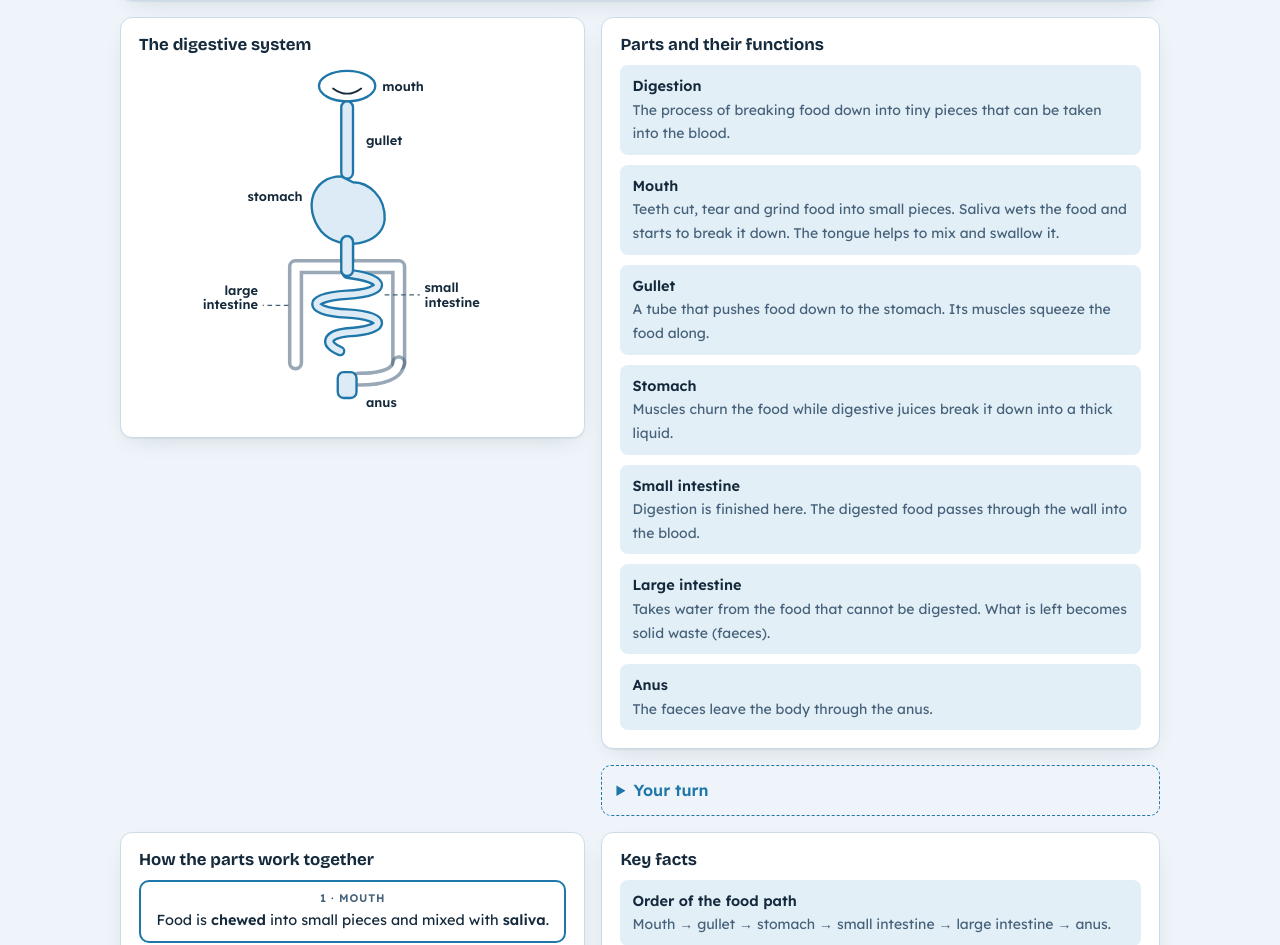
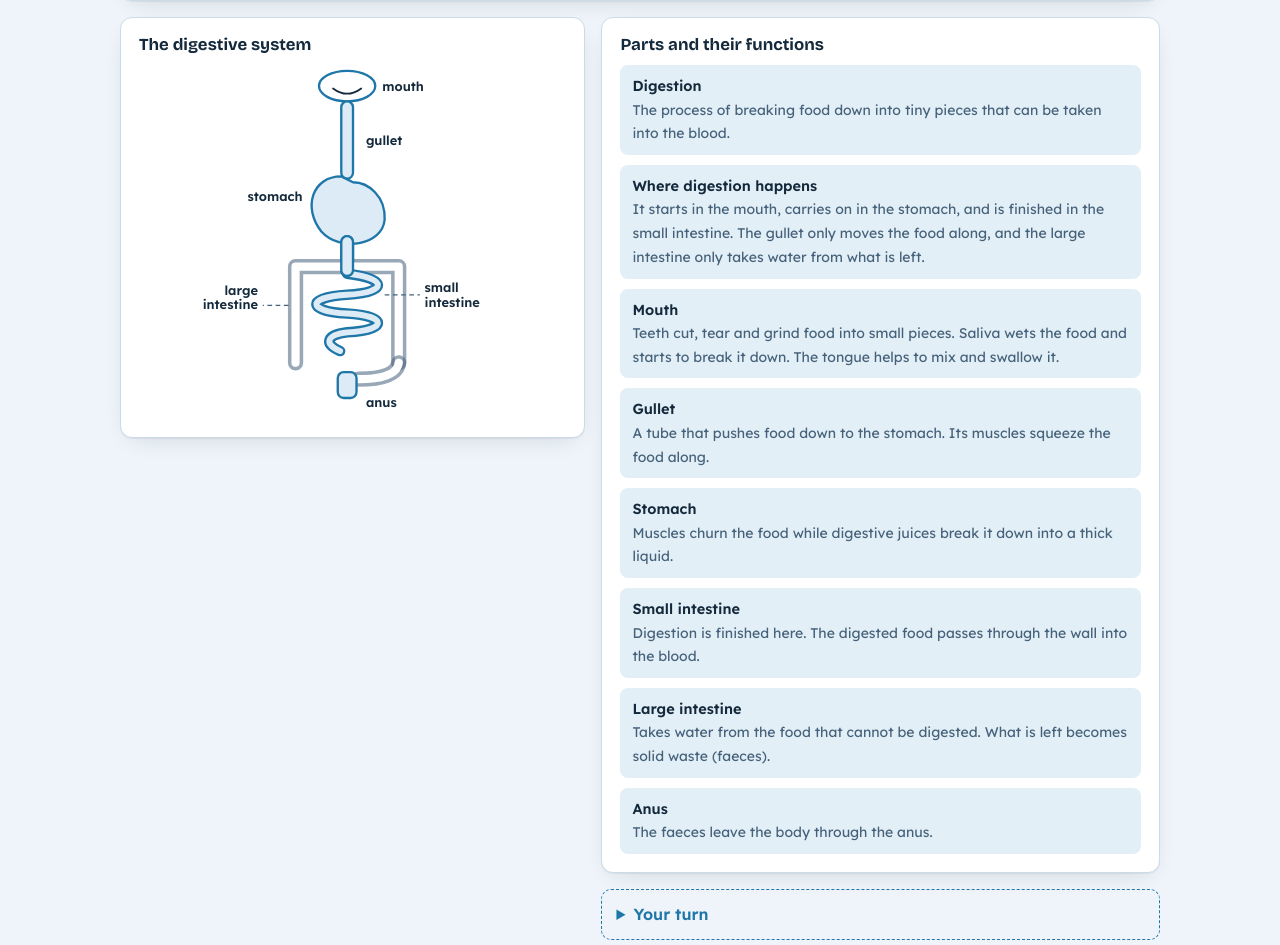
Before and after one commit to jicheng17/PSLE, a Flask app: page /science-p4 in a window 1280 px wide. Shown: the part 3442-4387 px from the top of the page. Run offline with Flask 3, Linux system fonts and the light colour scheme.

Commit message:
P4 Science: add 'where digestion happens' fact
Co-Authored-By: Claude Sonnet 5.5 <noreply@anthropic.com>
Claude-Session: https://claude.ai/code/session_01FkfcztMtycLp7xn56J8xHJ

```diff
--- a/templates/science_p4.html
+++ b/templates/science_p4.html
@@ -332,6 +332,7 @@
           <h3>Parts and their functions</h3>
           <ul class="rules">
             <li><b>Digestion</b><span>The process of breaking food down into tiny pieces that can be taken into the blood.</span></li>
+            <li><b>Where digestion happens</b><span>It starts in the mouth, carries on in the stomach, and is finished in the small intestine. The gullet only moves the food along, and the large intestine only takes water from what is left.</span></li>
             <li><b>Mouth</b><span>Teeth cut, tear and grind food into small pieces. Saliva wets the food and starts to break it down. The tongue helps to mix and swallow it.</span></li>
             <li><b>Gullet</b><span>A tube that pushes food down to the stomach. Its muscles squeeze the food along.</span></li>
             <li><b>Stomach</b><span>Muscles churn the food while digestive juices break it down into a thick liquid.</span></li>
```
